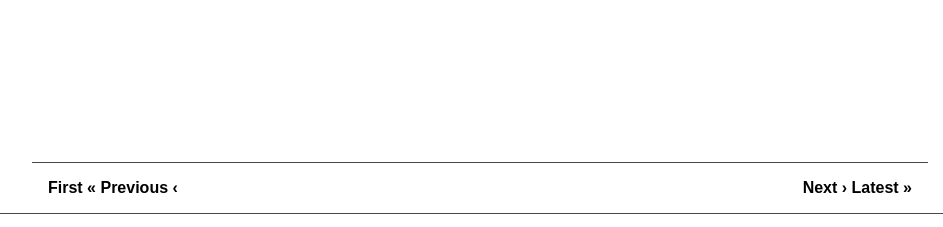
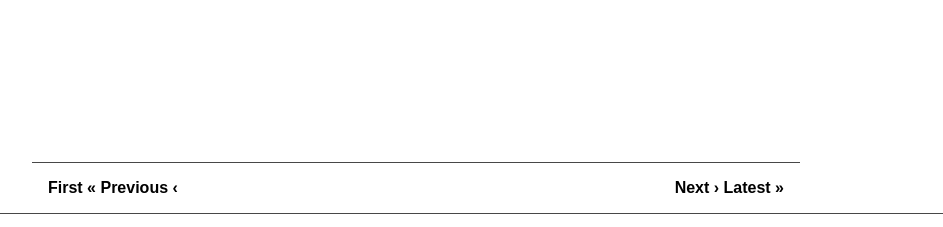
Before and after one commit to Kompjoeter/Website-Test, a plain HTML site: page blog.html in a window 1536 px wide. Shown: the part 917-1144 px from the top of the page, without its empty margins (224-1167 px from the left). Drawn offline with Linux system fonts and the light colour scheme; no server answers; a web font is replaced by a local one.

Commit message:
Add files via upload

```diff
--- a/blog.css
+++ b/blog.css
@@ -210,20 +210,20 @@ footer img
 {
     .blogpost-container
     {
-        grid-column: 3/10;
+        grid-column: 3/9;
         grid-row: 1;
     }
 
     .blog-nav-container
     {
-        grid-column: 10/11;
+        grid-column: 9/11;
         grid-row: 1;
         font-size: 1.1em;
     }
 
     .blogpost-prev-next-select
     {
-        grid-column: 3/10;
+        grid-column: 3/9;
     }
 
     .socials-container
```
